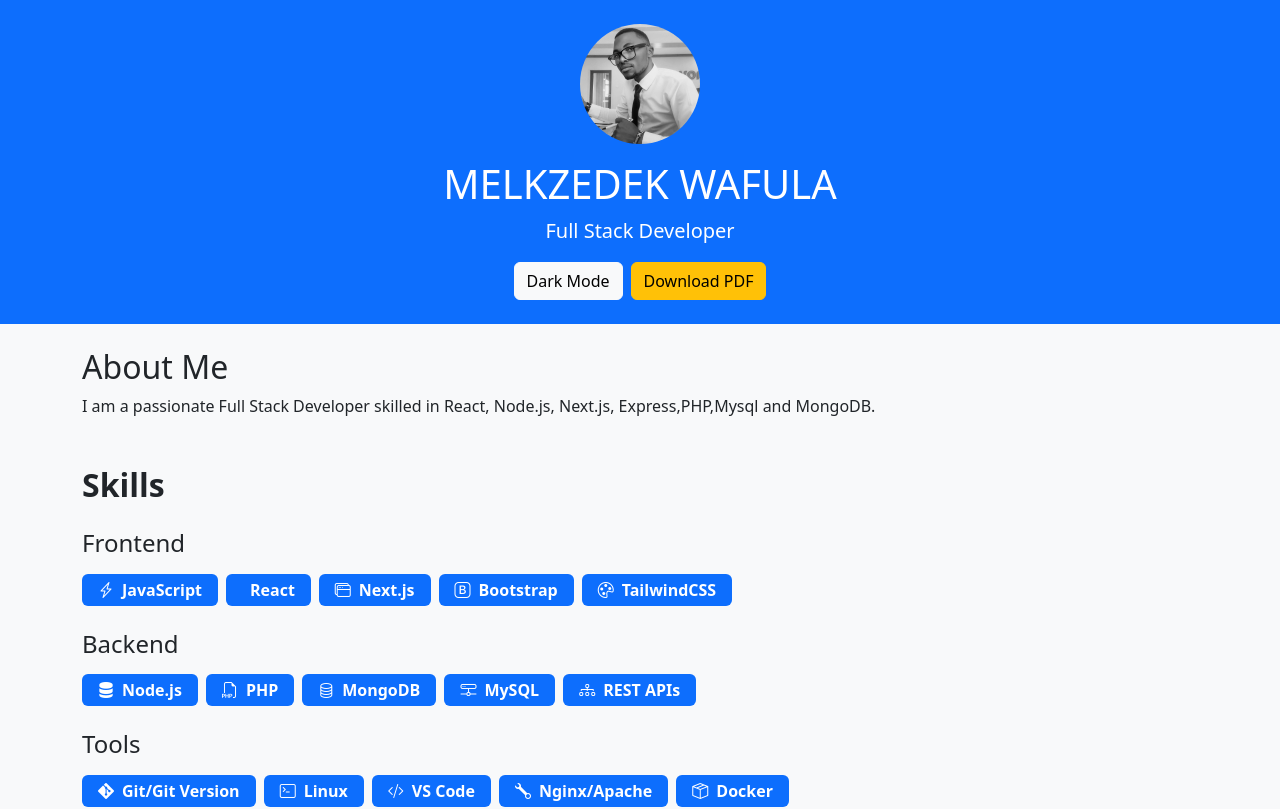
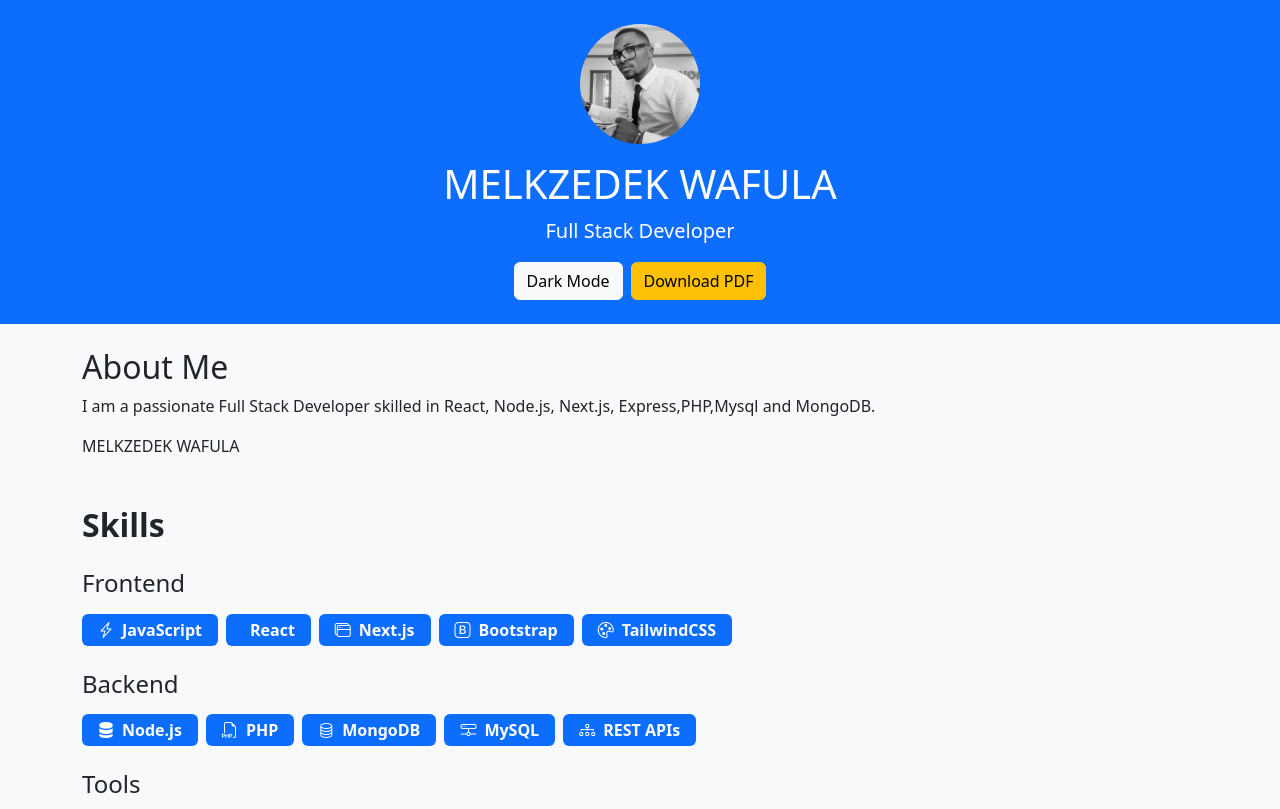
Before and after one commit to Melkzedk/my-resume, a React (Create React App) app: page / in a window 1280 px wide. Shown: the top 809 px of the page. Built offline with nearby package versions, Linux system fonts and the light colour scheme.

Commit message:
more changes

```diff
--- a/src/components/About.js
+++ b/src/components/About.js
@@ -14,6 +14,7 @@ export default function About() {
         I am a passionate Full Stack Developer skilled in React, Node.js,
         Next.js, Express,PHP,Mysql and MongoDB.
       </p>
+      <p>MELKZEDEK WAFULA</p>
     </motion.section>
   );
 }
```
